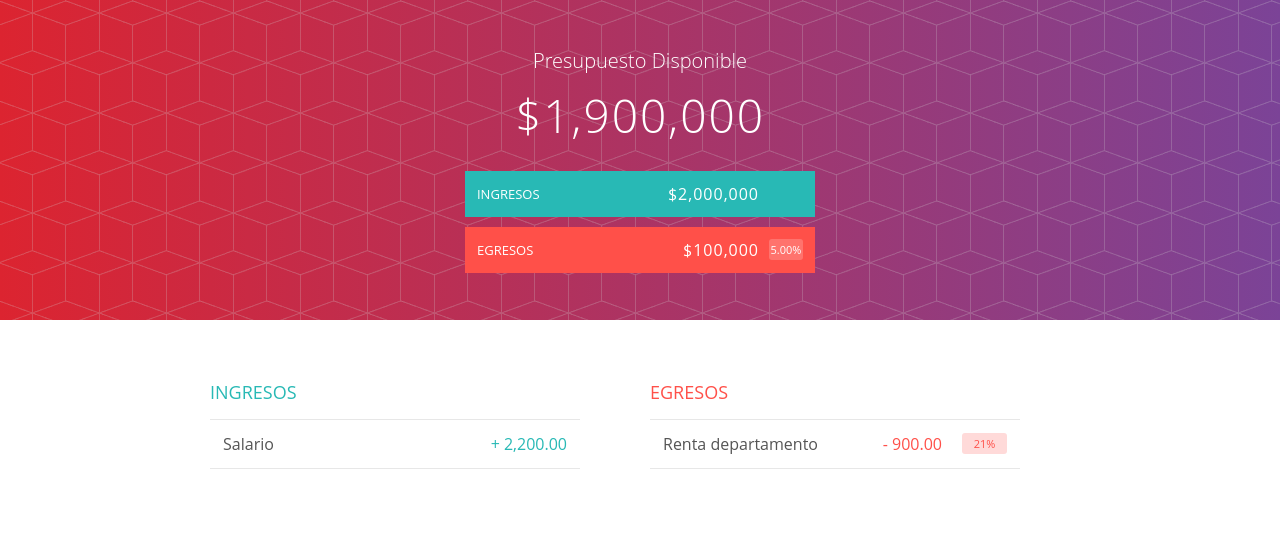
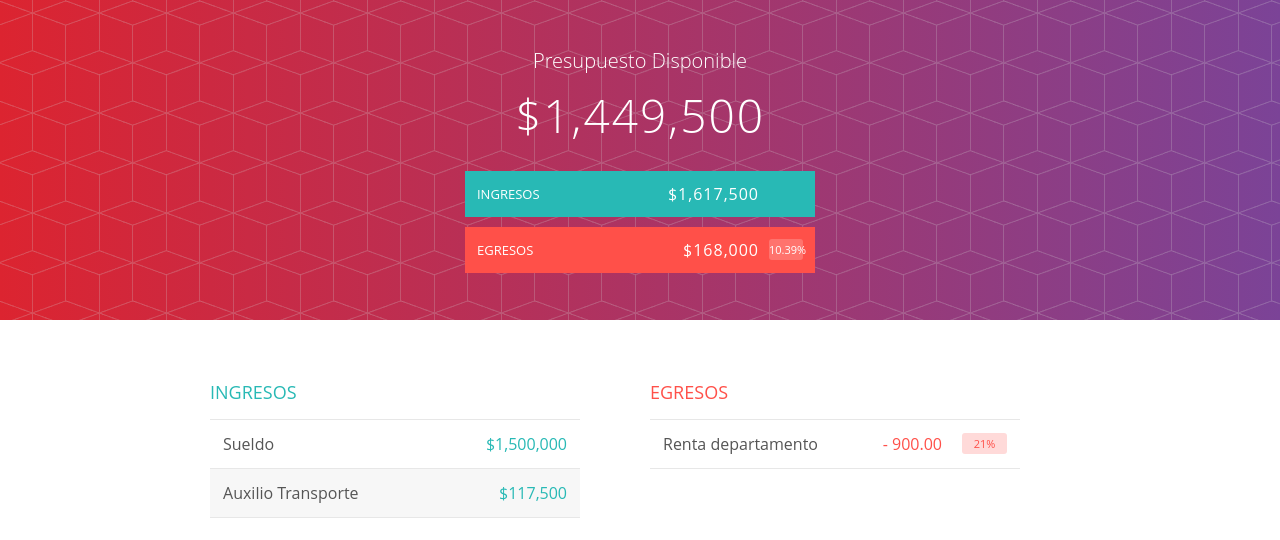
Before and after one commit to Rammsteinlion/AppPresupuest.github.io, a plain HTML site: page index.html in a window 1280 px wide. Drawn offline with nearby package versions, Linux system fonts and the light colour scheme.

Commit message:
Se añade seccion de ingresos en el app.js

```diff
--- a/index.html
+++ b/index.html
@@ -38,18 +38,8 @@
         <div class="ingreso">
             <h2 class='ingreso_titulo'>Ingresos</h2>
             <div id='lista-ingresos'>
-                <div class="elemento limpiarEstilos">
-                    <div class="elemento_descripcion">Salario</div>
-                    <div class="derecha limpiarEstilos">
-                        <div class="elemento_valor">+ 2,200.00</div>
-                        <div class="elemento_eliminar">
-                            <button class='elemento_eliminar--btn'>
-                                <ion-icon name="close-circle-outline"></ion-icon>
-                            </button>
-                        </div>
-                    </div>
-                </div>
             </div>
+            <!---Lista Ingresos-->
         </div>
         <div class="egreso">
             <h2 class='egreso_titulo'>Egresos</h2>
--- a/js/app.js
+++ b/js/app.js
@@ -1,27 +1,30 @@
-    const ingresos =[
-        new Ingreso('Salario', 2000000)
+const ingresos = [
+    new Ingreso('Sueldo', 1500000),
+    new Ingreso('Auxilio Transporte', 117500)
 ];
 
 
-    const egresos =[
-        new Egreso('Internet', 100000)
+const egresos = [
+    new Egreso('Internet', 113500),
+    new Egreso('Datos', 54500)
 ];
 
-    let cargarApp = () =>{
+let cargarApp = () => {
     cargarCabecero();
+    cargarIngresos();
 }
 
-    let TotalIngresos =() => {
-    let TotalIngreso=0;
-    for(let ingreso of ingresos){
+let TotalIngresos = () => {
+    let TotalIngreso = 0;
+    for (let ingreso of ingresos) {
         TotalIngreso += ingreso.valor;
     }
     return TotalIngreso;
 }
 
-    let TotalEgresos = () =>{
-        let TotalEgreso =0;
-        for(let egreso of egresos){
+let TotalEgresos = () => {
+    let TotalEgreso = 0;
+    for (let egreso of egresos) {
         TotalEgreso += egreso.valor;
     }
     return TotalEgreso;
@@ -32,17 +35,40 @@
     let porcentajeEgreso = TotalEgresos() / TotalIngresos();
     document.getElementById('presupuesto').innerHTML = formatoMoneda(presupuesto);
     document.getElementById('porcentaje').innerHTML = formatoPorcentaje(porcentajeEgreso);
-        document.getElementById('ingresos').innerHTML= formatoMoneda(TotalIngresos());
-        document.getElementById('egresos').innerHTML=formatoMoneda(TotalEgresos());
+    document.getElementById('ingresos').innerHTML = formatoMoneda(TotalIngresos());
+    document.getElementById('egresos').innerHTML = formatoMoneda(TotalEgresos());
 
 }
 
 //FORMATO MODENA
 const formatoMoneda = (valor) => {
     //metodo de internacionalizacion
-        return valor.toLocaleString('en-US',{style:'currency', currency:'USD', minimumFractionDigits:0});
+    return valor.toLocaleString('en-US', { style: 'currency', currency: 'USD', minimumFractionDigits: 0 });
 }
 
-    const formatoPorcentaje = (valor) =>{
-        return valor.toLocaleString('en-US',{style:'percent',  minimumFractionDigits:2});
+const formatoPorcentaje = (valor) => {
+    return valor.toLocaleString('en-US', { style: 'percent', minimumFractionDigits: 2 });
 }
+
+const cargarIngresos = () => {
+    let ingresosHtml = '';
+    for (let ingreso of ingresos) {
+        ingresosHtml += crearIngresoHTML(ingreso);
+    }
+    document.getElementById('lista-ingresos').innerHTML = ingresosHtml;
+}
+
+const crearIngresoHTML = (ingreso) => {
+    let ingresoHtml = `<div class="elemento limpiarEstilos">
+    <div class="elemento_descripcion">${ingreso.descripcion} </div>
+    <div class="derecha limpiarEstilos">
+        <div class="elemento_valor">${formatoMoneda(ingreso.valor)}</div>
+        <div class="elemento_eliminar">
+            <button class='elemento_eliminar--btn'>
+                <ion-icon name="close-circle-outline"></ion-icon>
+            </button>
+        </div>
+    </div>
+</div>`;
+    return ingresoHtml;
+}
```
Lines whose indentation alone changed are shown as unchanged.
